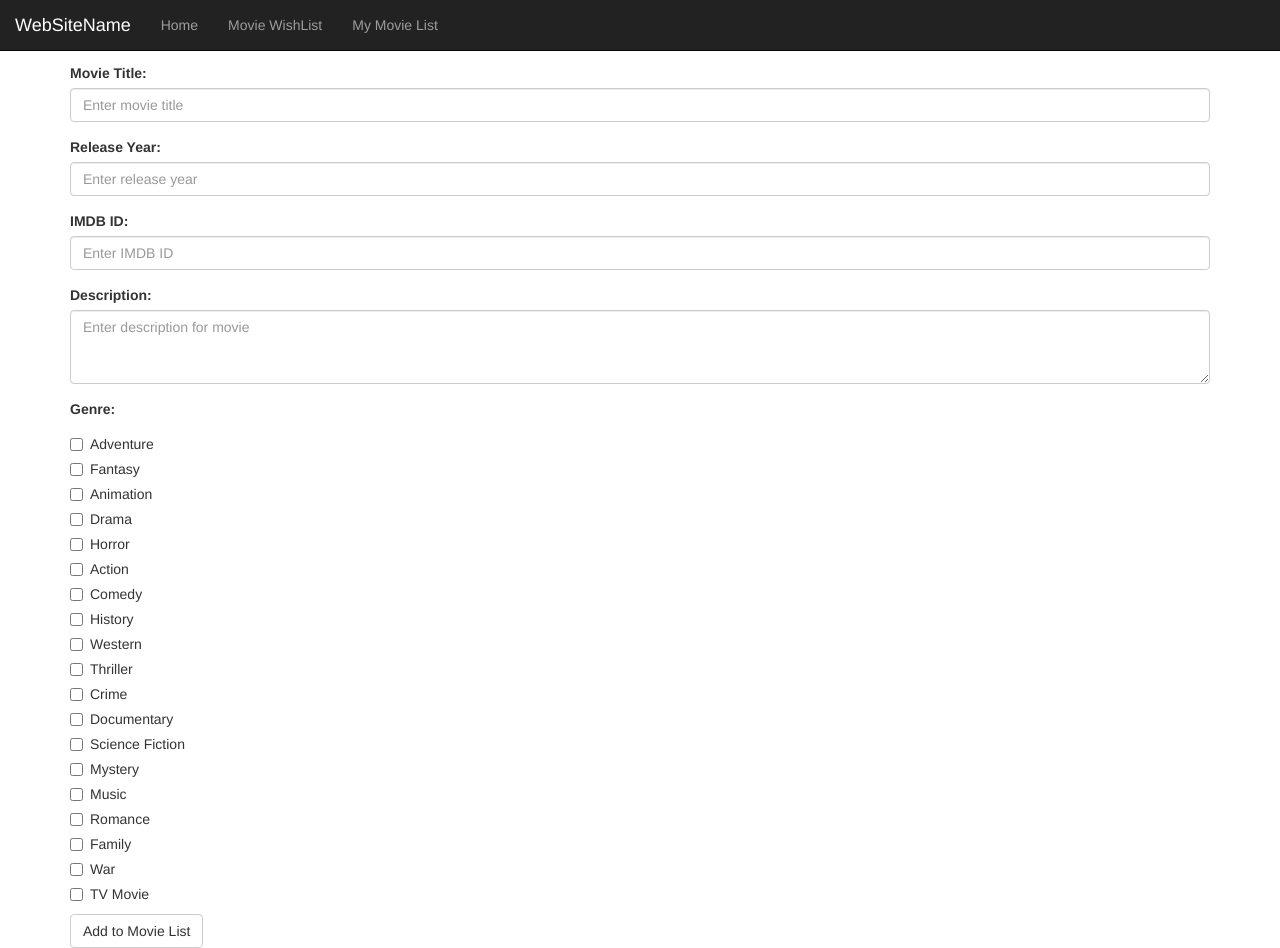
After one commit to mcontado/AD320_PHP, a PHP site: page /create.php in a window 1280 px wide. The commit adds this page. Run offline with PHP 8.4, Linux system fonts and the light colour scheme; data comes from the database, SQL or seed files in the repository.

Commit message:
added create.php and update createdb sql, added main.js

```diff
--- /dev/null
+++ b/final/movie/create.php
@@ -0,0 +1,75 @@
+<?php
+require('dbconnection.php');
+$query = 'SELECT *
+          FROM genre';
+$statement = $db->prepare($query);
+$statement->execute();
+$genres = $statement->fetchAll();
+$statement->closeCursor();
+
+?>
+
+<!DOCTYPE html>
+<html lang="en">
+<head>
+    <title>MOVIE WISHLIST</title>
+    <meta charset="utf-8">
+    <meta name="viewport" content="width=device-width, initial-scale=1">
+    <link rel="stylesheet" href="https://maxcdn.bootstrapcdn.com/bootstrap/3.3.7/css/bootstrap.min.css">
+    <script src="https://ajax.googleapis.com/ajax/libs/jquery/3.3.1/jquery.min.js"></script>
+    <script src="https://maxcdn.bootstrapcdn.com/bootstrap/3.3.7/js/bootstrap.min.js"></script>
+    <script type="text/javascript" src="js/main.js"></script>
+
+
+</head>
+
+
+<nav class="navbar navbar-inverse navbar-fixed-top">
+    <?php include 'templates/navigation.html' ?>
+</nav>
+
+<body>
+    <div class="container">
+        <h2>Movie Form</h2>
+
+        <form name="wishListForm" action="confirmation.php" onsubmit="return validateForm()" method="post">
+
+            <div class="form-group">
+                <label for="movieTitle">Movie Title:</label>
+                <input type="text" class="form-control" id="movieTitle" placeholder="Enter movie title" name="movieTitle">
+            </div>
+
+            <div class="form-group">
+                <label for="releaseYear">Release Year:</label>
+                <input type="text" class="form-control" id="releaseYear" placeholder="Enter release year" name="releaseYear">
+            </div>
+
+            <div class="form-group">
+                <label for="imdbID">IMDB ID: </label>
+                <input type="text" class="form-control" id="imdbId" placeholder="Enter IMDB ID" name="imdbId">
+            </div>
+
+            <div class="form-group">
+                <label for="comment">Description:</label>
+                <textarea class="form-control" rows="3" id="description" placeholder="Enter description for movie" ></textarea>
+            </div>
+
+
+            <div class="checkbox-grid">
+                <label for="genre">Genre:</label>
+                <?php foreach ($genres as $genre) : ?>
+                    <div class="checkbox">
+                        <label><input type="checkbox" name="genre" value="<?php echo $genre['genreId']; ?>">
+                            <?php echo $genre['genreName']; ?> </label>
+                    </div>
+                <?php endforeach; ?>
+            </div>
+
+            <button type="submit" class="btn btn-default">Add to Movie List</button>
+        </form>
+
+
+    </div> <!-- end div container-->
+
+</body>
+</html>
--- /dev/null
+++ b/final/movie/js/main.js
@@ -0,0 +1,10 @@
+function validateForm() {
+
+    var movieTitle = document.forms["wishListForm"]["movieTitle"].value;
+    if (movieTitle == null || movieTitle == "")
+    {
+        alert("Movie Title must be filled out");
+        return false;
+    }
+
+}
--- a/final/movie/templates/navigation.html
+++ b/final/movie/templates/navigation.html
@@ -4,7 +4,7 @@
     </div>
     <ul class="nav navbar-nav">
         <li><a href="index.php">Home</a></li>
-        <li><a href="#">Movie WishList Form</a></li>
+        <li><a href="create.php">Movie WishList</a></li>
         <li><a href="#">My Movie List</a></li>
     </ul>
 </div>
```
Also changed, not shown: final/misc/createdb.sql (+106 -27 lines), final/movie/css/styles.css (+7 -0 lines).
